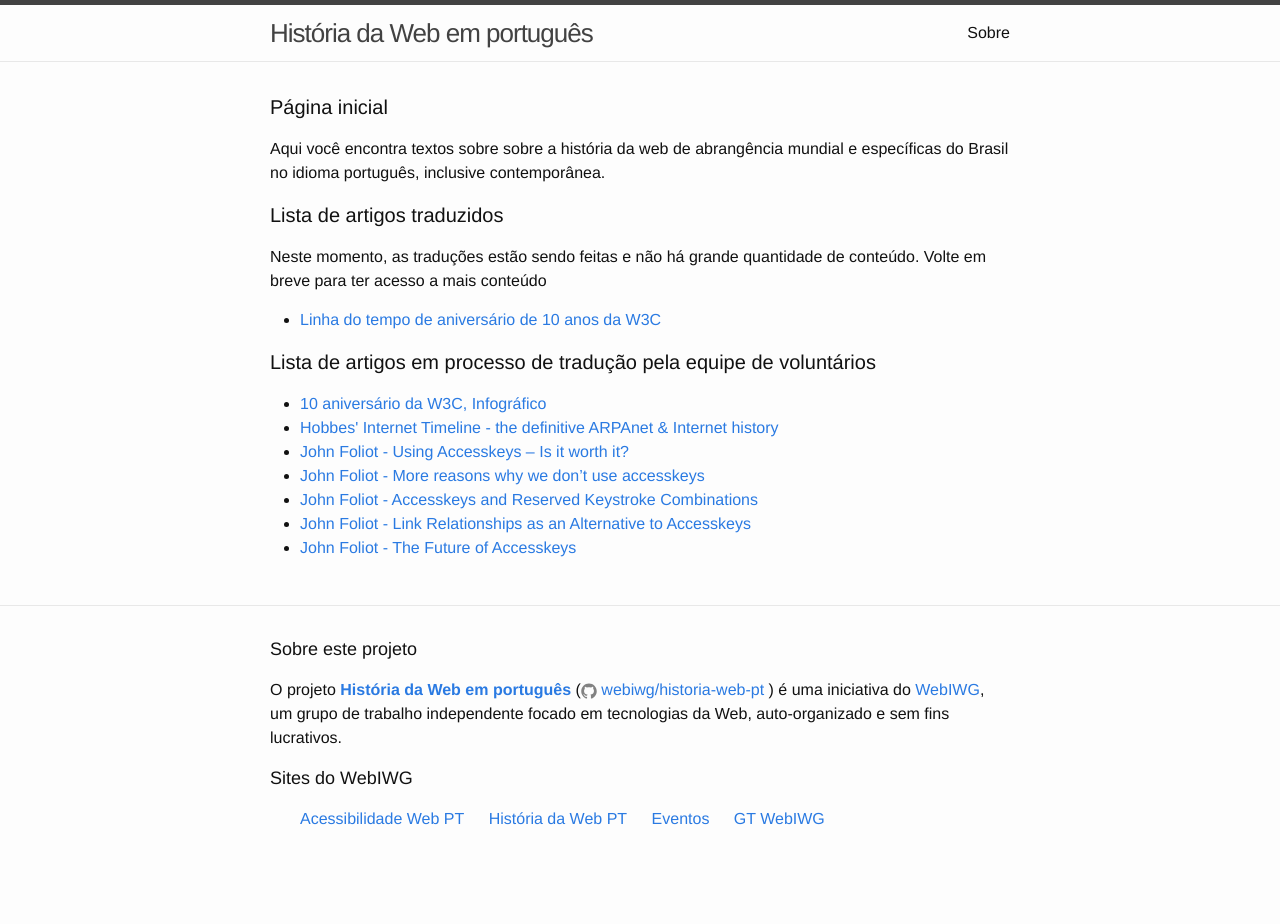
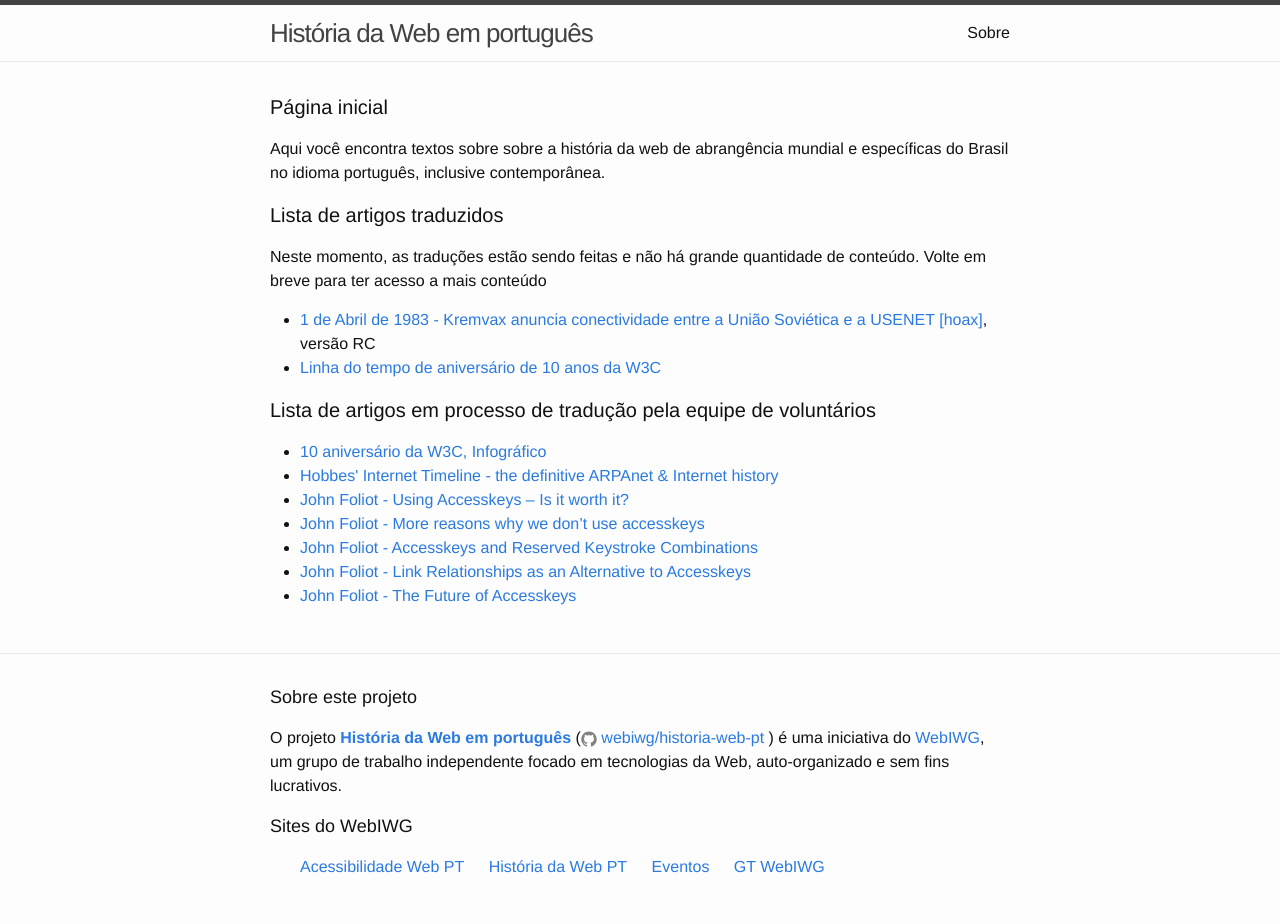
Before and after one commit to webiwg/historia-web-pt, a Jekyll site: the page built from index.html, in a window 1280 px wide. Built offline with Jekyll 4.4.1, drawn with Linux system fonts in a browser that asks for light colours; before the commit the page ends 900 px from its top, so only the background shows below that.

Commit message:
#16: link da home para RC de Kremvax message announcing USSR connectivity to USENET

```diff
--- a/index.html
+++ b/index.html
@@ -8,6 +8,7 @@ layout: default
   <h2 class="page-heading">Lista de artigos traduzidos</h2>
   <p>Neste momento, as traduções estão sendo feitas e não há grande quantidade de conteúdo. Volte em breve para ter acesso a mais conteúdo</p>
   <ul>
+    <li><a href="{{ '/registros/email/1984-04-01_kremvax-anuncia-conectividade-da-urss-para-usenet/' | prepend: site.baseurl }}">1 de Abril de 1983 - Kremvax anuncia conectividade entre a União Soviética e a USENET [hoax]</a>, versão RC</li>
     <li><a href="{{ '/w3c/w3c10/linha-do-tempo-aniversario-10-anos-w3c.html' | prepend: site.baseurl }}">Linha do tempo de aniversário de 10 anos da W3C</a></li>
   </ul>
   <h2 class="page-heading">Lista de artigos em processo de tradução pela equipe de voluntários</h2>
```
